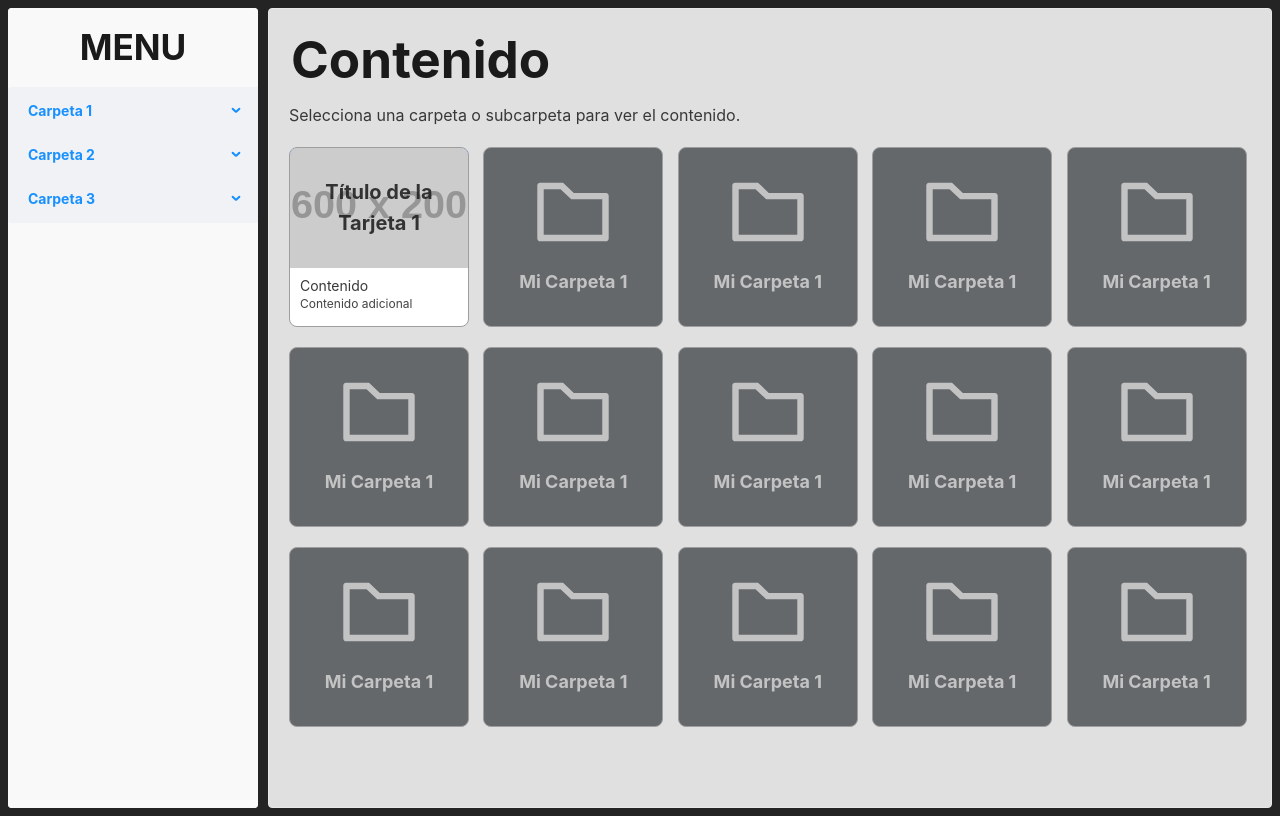
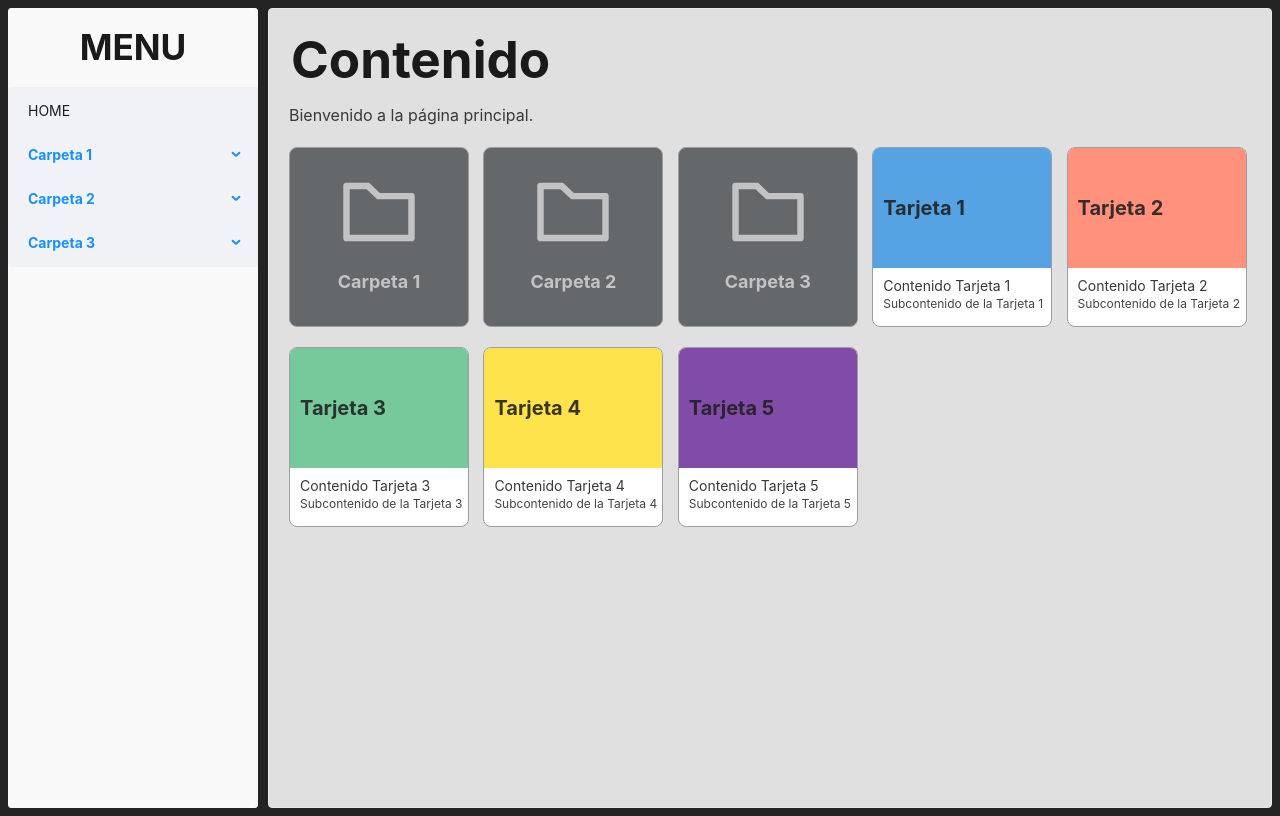
Before and after one commit to Girouetten21/React-Ant-Folder-Menu, a React (Vite) app: page / in a window 1280 px wide. Built offline with nearby package versions, Linux system fonts and the light colour scheme.

Commit message:
feat: show content in card

```diff
--- a/src/App.jsx
+++ b/src/App.jsx
@@ -6,73 +6,107 @@ import CardFolder from './components/CardFolder';
 import './css/App.css';
 import './css/custom.css';
 
-const folders = [
+const contentList = [
+  {
+    id: 0,
+    type: 'home', // Tipo de contenido para HOME
+    name: 'HOME',
+  },
   {
     id: 1,
+    type: 'folder',
     name: 'Carpeta 1',
-    content: 'Contenido de la Carpeta 1',
     subfolders: [
       {
         id: 11,
+        type: 'folder',
         name: 'Subcarpeta 1.1',
-        content: 'Contenido de la Subcarpeta 1.1',
       },
       {
         id: 12,
+        type: 'folder',
         name: 'Subcarpeta 1.2',
-        content: 'Contenido de la Subcarpeta 1.2',
       },
     ],
   },
   {
     id: 2,
+    type: 'folder',
     name: 'Carpeta 2',
-    content: 'Contenido de la Carpeta 2',
     subfolders: [
       {
         id: 21,
+        type: 'folder',
         name: 'Subcarpeta 2.1',
-        content: 'Contenido de la Subcarpeta 2.1',
-      },
-      {
-        id: 22,
-        name: 'Subcarpeta 2.2',
-        content: 'Contenido de la Subcarpeta 2.2',
       },
     ],
   },
   {
     id: 3,
+    type: 'folder',
     name: 'Carpeta 3',
-    content: 'Contenido de la Carpeta 3',
     subfolders: [
       {
         id: 31,
+        type: 'folder',
         name: 'Subcarpeta 3.1',
-        content: 'Contenido de la Subcarpeta 3.1',
       },
       {
         id: 32,
+        type: 'folder',
         name: 'Subcarpeta 3.2',
-        content: 'Contenido de la Subcarpeta 3.2',
       },
     ],
+  },
+  {
+    id: 4,
+    type: 'card',
+    name: 'Tarjeta 1',
+    content: 'Contenido Tarjeta 1',
+    content2: 'Subcontenido de la Tarjeta 1',
+    backgroundColor: 'rgba(13, 124, 214, 0.7)',
+  },
+  {
+    id: 5,
+    type: 'card',
+    name: 'Tarjeta 2',
+    content: 'Contenido Tarjeta 2',
+    content2: 'Subcontenido de la Tarjeta 2',
+    backgroundColor: 'rgba(255, 99, 71, 0.7)',
+  },
+  {
+    id: 6,
+    type: 'card',
+    name: 'Tarjeta 3',
+    content: 'Contenido Tarjeta 3',
+    content2: 'Subcontenido de la Tarjeta 3',
+    backgroundColor: 'rgba(60, 179, 113, 0.7)',
+  },
+  {
+    id: 7,
+    type: 'card',
+    name: 'Tarjeta 4',
+    content: 'Contenido Tarjeta 4',
+    content2: 'Subcontenido de la Tarjeta 4',
+    backgroundColor: 'rgba(255, 215, 0, 0.7)',
+  },
+  {
+    id: 8,
+    type: 'card',
+    name: 'Tarjeta 5',
+    content: 'Contenido Tarjeta 5',
+    content2: 'Subcontenido de la Tarjeta 5',
+    backgroundColor: 'rgba(75, 0, 130, 0.7)',
   },
 ];
 
 const App = () => {
   const [selectedContent, setSelectedContent] = useState('Selecciona una carpeta o subcarpeta para ver el contenido.');
-  const [currentFolder, setCurrentFolder] = useState(null);
+  const [currentFolder, setCurrentFolder] = useState(contentList[0]); // Establecer HOME como el contenido seleccionado por defecto
 
   useEffect(() => {
     if (currentFolder) {
-      // Simulamos un efecto de limpieza
-      setSelectedContent('Cargando...');
-      const timer = setTimeout(() => {
-        setSelectedContent(currentFolder.content);
-      }, 500); // Tiempo de espera para simular el efecto
-
-      return () => clearTimeout(timer); // Limpiar el timeout si el componente se desmonta
+      setSelectedContent(currentFolder.type === 'home' ? 'Bienvenido a la página principal.' : currentFolder.content || currentFolder.content2 || '');
     }
   }, [currentFolder]);
 
@@ -88,7 +122,7 @@ const App = () => {
     <div className="app-container">
       <div className="menu-container">
         <Menu
-                folders={folders}
+          folders={contentList} // Reemplazar folders con contentList
           onFolderSelect={handleFolderSelect}
           onSubfolderSelect={handleSubfolderSelect}
         />
@@ -97,26 +131,22 @@ const App = () => {
         <h1>Contenido</h1>
         <p>{selectedContent}</p>
         <div className="card-container">
-                {/* Aquí puedes agregar hasta 10 tarjetas como ejemplo */}
+          {contentList.map(item => {
+            if (item.type === 'folder') {
+              return <CardFolder key={item.id} title={item.name} />;
+            } else if (item.type === 'card') {
+              return (
                 <CustomCard
-                    title="Título de la Tarjeta 1"
-                    backgroundImage="https://via.placeholder.com/600x200"
+                  key={item.id}
+                  title={item.name}
+                  content={item.content}
+                  content2={item.content2}
+                  backgroundColor={item.backgroundColor}
                 />
-                <CardFolder title="Mi Carpeta 1" />
-                <CardFolder title="Mi Carpeta 1" />
-                <CardFolder title="Mi Carpeta 1" />
-                <CardFolder title="Mi Carpeta 1" />
-                <CardFolder title="Mi Carpeta 1" />
-                <CardFolder title="Mi Carpeta 1" />
-                <CardFolder title="Mi Carpeta 1" />
-                <CardFolder title="Mi Carpeta 1" />
-                <CardFolder title="Mi Carpeta 1" />
-                <CardFolder title="Mi Carpeta 1" />
-                <CardFolder title="Mi Carpeta 1" />
-                <CardFolder title="Mi Carpeta 1" />
-                <CardFolder title="Mi Carpeta 1" />
-                <CardFolder title="Mi Carpeta 1" />
-                {/* Agrega más tarjetas según sea necesario */}
+              );
+            }
+            return null; // En caso de que no sea ni folder ni card
+          })}
         </div>
       </div>
     </div>
--- a/src/components/Card.jsx
+++ b/src/components/Card.jsx
@@ -3,13 +3,13 @@ import React from 'react';
 import { Card } from 'antd';
 import '../css/Card.css';
 
-const CustomCard = ({ title, backgroundImage }) => {
+const CustomCard = ({ backgroundColor, title, content, content2 }) => {
     return (
         <Card className="card" bodyStyle={{ padding: 0 }}>
-            <div className="card-background" style={{ backgroundImage: `url(${backgroundImage})` }}>
+            <div className="card-background" style={{ backgroundColor: backgroundColor }}>
                 <h2 className="card-title">{title}</h2>
-                <p className="content-card">Contenido</p> {/* Primer texto */}
-                <p className="content-card-2">Contenido adicional</p> {/* Segundo texto */}
+                <p className="content-card">{content}</p> {/* Primer texto */}
+                <p className="content-card-2">{content2}</p> {/* Segundo texto */}
             </div>
         </Card>
     );
--- a/src/components/Menu.jsx
+++ b/src/components/Menu.jsx
@@ -12,7 +12,13 @@ const Menu = ({ folders, onFolderSelect, onSubfolderSelect }) => {
         mode="inline"
         style={{ width: 256 }}
       >
-        {folders.map(folder => (
+        {/* Agregar la opción HOME */}
+        <AntMenu.Item key={0} onClick={() => onFolderSelect(folders[0])}>
+          HOME
+        </AntMenu.Item>
+        {folders.map(folder => {
+          if (folder.type === 'folder') {
+            return (
               <AntMenu.SubMenu
                 key={folder.id}
                 title={
@@ -21,13 +27,16 @@ const Menu = ({ folders, onFolderSelect, onSubfolderSelect }) => {
                   </span>
                 }
               >
-            {folder.subfolders.map(subfolder => (
+                {folder.subfolders && folder.subfolders.map(subfolder => (
                   <AntMenu.Item key={subfolder.id} onClick={() => onSubfolderSelect(subfolder)}>
                     {subfolder.name}
                   </AntMenu.Item>
                 ))}
               </AntMenu.SubMenu>
-        ))}
+            );
+          }
+          return null; // En caso de que no sea un folder
+        })}
       </AntMenu>
     </div>
   );
```
Lines whose indentation alone changed are shown as unchanged.
